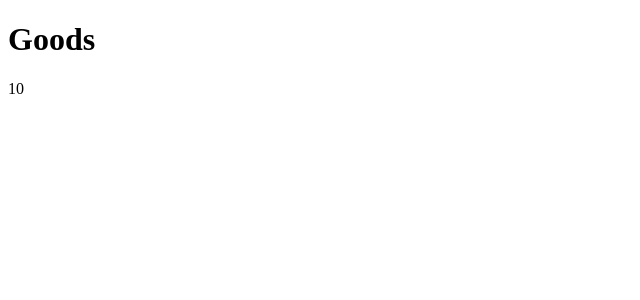
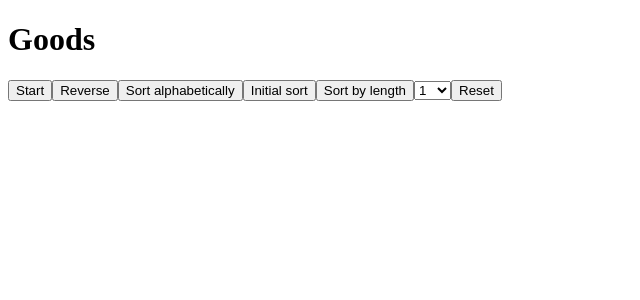
Before and after one commit to mate-academy/react_list-of-goods, a React (Create React App) app: page / in a window 1280 px wide. Shown: the top 300 px of the page, without its empty margins (0-640 px from the left). Built offline with nearby package versions, Linux system fonts and the light colour scheme; the HTML template or start-up script is replaced by a standard one.

Commit message:
Solution

```diff
--- a/package.json
+++ b/package.json
@@ -7,6 +7,7 @@
   "author": "Mate Academy",
   "license": "GPL-3.0",
   "dependencies": {
+    "classnames": "^2.2.6",
     "prop-types": "^15.7.2",
     "react": "^16.13.1",
     "react-dom": "^16.13.1",
--- a/src/App.css
+++ b/src/App.css
@@ -0,0 +1,3 @@
+.invisible {
+  display: none;
+}
--- a/src/App.js
+++ b/src/App.js
@@ -1,4 +1,5 @@
 import React from 'react';
+import classNames from 'classnames/bind';
 import './App.css';
 
 const goodsFromServer = [
@@ -14,11 +15,127 @@ const goodsFromServer = [
   'Garlic',
 ];
 
-const App = () => (
-  <div className="App">
-    <h1>Goods</h1>
-    {goodsFromServer.length}
-  </div>
-);
+class App extends React.Component {
+  state = {
+    goods: goodsFromServer,
+    selectValue: 1,
+    vision: true,
+  };
+
+  addList = (event) => {
+    this.setState({
+      vision: false,
+    });
+  }
+
+  reverseSort = () => {
+    this.setState(state => ({
+      goods: [...state.goods].reverse(),
+    }));
+  }
+
+  alphabeticallySort = () => {
+    this.setState(state => ({
+      goods: [...state.goods].sort(),
+    }));
+  }
+
+  initialSort = () => {
+    this.setState({
+      goods: [...goodsFromServer],
+      selectValue: 1,
+    });
+  }
+
+  lengthSort = () => {
+    this.setState(state => ({
+      goods: [
+        ...state.goods,
+      ].sort((good1, good2) => good1.length - good2.length),
+    }));
+  }
+
+  changeValue = (event) => {
+    this.setState({
+      selectValue: event.target.value,
+    });
+    this.setState(stat => ({
+      goods: [...goodsFromServer].filter(
+        good => good.length >= +stat.selectValue,
+      ),
+    }));
+  }
+
+  reset = () => {
+    this.setState({
+      selectValue: 1,
+      goods: goodsFromServer,
+    });
+  }
+
+  render() {
+    const { goods, selectValue, vision } = this.state;
+
+    return (
+      <div className="App">
+        <h1>Goods</h1>
+        <ul
+          className={classNames({ invisible: vision })}
+        >
+          {goods.map(good => (
+            <li key={good}>
+              {good}
+            </li>
+          ))}
+        </ul>
+        <button
+          type="button"
+          onClick={this.addList}
+          className={classNames({
+            invisible: !vision,
+          })}
+        >
+          Start
+        </button>
+
+        <button type="button" onClick={this.reverseSort}>
+          Reverse
+        </button>
+
+        <button type="button" onClick={this.alphabeticallySort}>
+          Sort alphabetically
+        </button>
+
+        <button type="button" onClick={this.initialSort}>
+          Initial sort
+        </button>
+
+        <button type="button" onClick={this.lengthSort}>
+          Sort by length
+        </button>
+
+        <select
+          value={selectValue}
+          onChange={this.changeValue}
+        >
+          <option value="1">1</option>
+          <option value="2">2</option>
+          <option value="3">3</option>
+          <option value="4">4</option>
+          <option value="5">5</option>
+          <option value="6">6</option>
+          <option value="7">7</option>
+          <option value="8">8</option>
+          <option value="9">9</option>
+          <option value="10">10</option>
+        </select>
+
+        <button type="button" onClick={this.reset}>
+          Reset
+        </button>
+      </div>
+    );
+  }
+}
 
 export default App;
```
Also changed, not shown: 1 other file (tests, documents, lock files or other folders).
